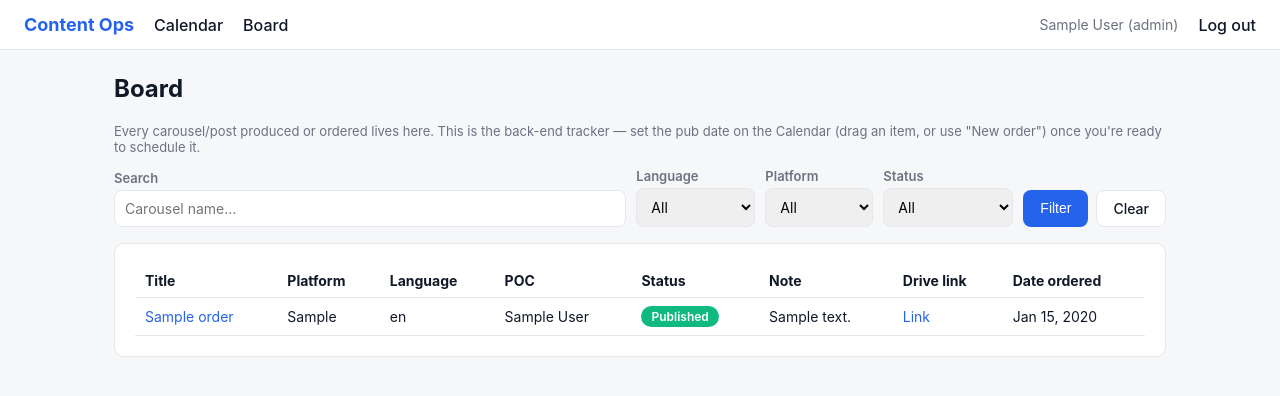
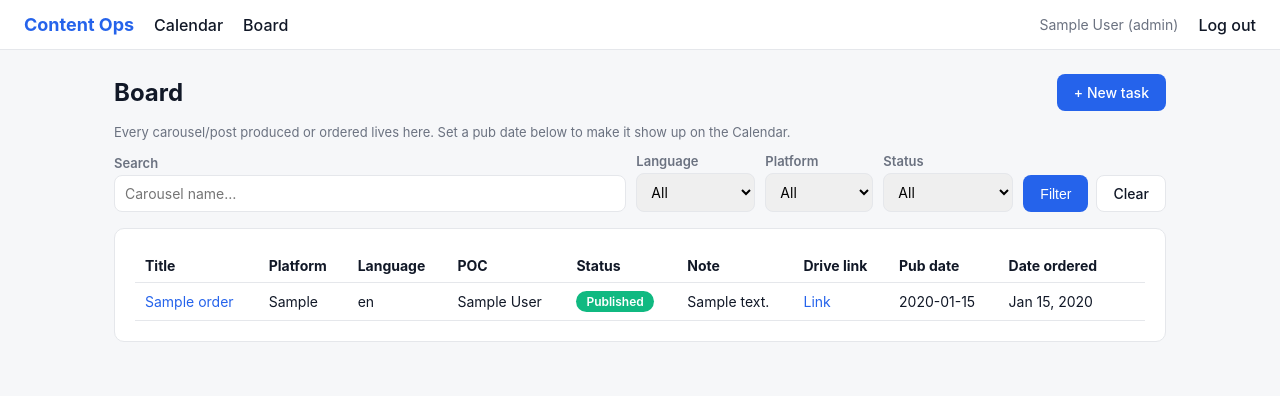
Before and after one commit to khoitran-tdd711/content-ops, a Flask app: page /board in a window 1280 px wide. Shown: the top 396 px of the page. Run offline with Flask 3, Linux system fonts and the light colour scheme; the visitor is signed in with stand-in values (Sample User, id 1); tables that the repository leaves empty hold one stand-in row (values such as "Sample post"); some libraries are stand-ins or nearby versions.

Commit message:
Update board.html

```diff
--- a/templates/board.html
+++ b/templates/board.html
@@ -1,10 +1,29 @@
 {% extends "base.html" %}
 {% block title %}Board{% endblock %}
 {% block content %}
-<h2 style="margin-top:0">Board</h2>
+<style>
+  .board-menu summary { cursor: pointer; list-style: none; font-size: 18px; line-height: 1; padding: 2px 8px; border-radius: 6px; }
+  .board-menu summary::-webkit-details-marker { display: none; }
+  .board-menu summary:hover { background: var(--bg); }
+  .board-menu[open] summary { background: var(--bg); }
+  .board-menu .menu-pop {
+    position: absolute; right: 0; margin-top: 4px; background: #fff;
+    border: 1px solid var(--border); border-radius: 8px; padding: 6px;
+    box-shadow: 0 4px 14px rgba(0,0,0,.12); z-index: 20; min-width: 130px;
+  }
+  .board-menu .menu-pop form { margin: 0 0 4px; }
+  .board-menu .menu-pop form:last-child { margin-bottom: 0; }
+  .board-menu .menu-pop button { width: 100%; text-align: left; }
+  td.actions-cell { position: relative; }
+</style>
+
+<div style="display:flex;justify-content:space-between;align-items:center">
+  <h2 style="margin:0">Board</h2>
+  <a class="btn" href="{{ url_for('order_import') }}">+ New task</a>
+</div>
 <p class="muted">
-  Every carousel/post produced or ordered lives here. This is the back-end tracker — set the
-  pub date on the Calendar (drag an item, or use "New order") once you're ready to schedule it.
+  Every carousel/post produced or ordered lives here. Set a pub date below to make it show up
+  on the Calendar.
 </p>
 
 <form method="get" style="display:flex;gap:10px;flex-wrap:wrap;align-items:end;margin-bottom:16px">
@@ -50,21 +69,33 @@
       <th>Status</th>
       <th>Note</th>
       <th>Drive link</th>
+      <th>Pub date</th>
       <th>Date ordered</th>
+      <th></th>
     </tr>
   </thead>
   <tbody>
     {% for o in orders %}
     <tr>
       <td><a href="{{ url_for('order_detail', order_id=o.id) }}">{{ o.title or '(untitled)' }}</a></td>
-      <td>{{ o.platform|title if o.platform else '—' }}</td>
+      <td>
+        {% if current_user.is_boss %}
+        <form method="post" action="{{ url_for('order_set_platform', order_id=o.id) }}" style="margin:0">
+          <select name="platform" onchange="this.form.submit()" style="width:110px;padding:3px 6px;font-size:12px;margin:0">
+            {% for p in platforms %}<option value="{{ p }}" {{ 'selected' if o.platform == p }}>{{ p|title }}</option>{% endfor %}
+          </select>
+        </form>
+        {% else %}
+          {{ o.platform|title if o.platform else '—' }}
+        {% endif %}
+      </td>
       <td>{{ o.language or '—' }}</td>
       <td>{{ o.producer.name if o.producer else '—' }}</td>
       <td>
-        <span class="badge" style="background:{{ o.status_color }}">{{ o.status_label }}</span>
         {% if current_user.is_boss %}
-        <form method="post" action="{{ url_for('order_set_status', order_id=o.id) }}" style="margin-top:4px">
-          <select name="status" onchange="this.form.submit()" style="width:150px;padding:3px 6px;font-size:12px;margin:0">
+        <form method="post" action="{{ url_for('order_set_status', order_id=o.id) }}" style="margin:0">
+          <select name="status" onchange="this.form.submit()"
+                  style="width:150px;padding:4px 8px;font-size:13px;font-weight:600;color:#fff;background:{{ o.status_color }};border:none;margin:0">
             {% if o.status not in board_statuses %}
               <option value="{{ o.status }}" selected>{{ o.status_label }} (current)</option>
             {% endif %}
@@ -73,6 +104,8 @@
             {% endfor %}
           </select>
         </form>
+        {% else %}
+          <span class="badge" style="background:{{ o.status_color }}">{{ o.status_label }}</span>
         {% endif %}
       </td>
       <td>{{ o.feedback_note or '' }}</td>
@@ -91,7 +124,35 @@
           {% if o.drive_link_list %}<a href="{{ o.drive_link_list[0] }}" target="_blank">Link</a>{% else %}—{% endif %}
         {% endif %}
       </td>
+      <td>
+        {% if current_user.is_boss %}
+        <form method="post" action="{{ url_for('order_set_date', order_id=o.id) }}"
+              style="display:flex;gap:4px;align-items:center;margin:0">
+          <input type="date" name="due_date" value="{{ o.due_date.isoformat() if o.due_date else '' }}"
+                 style="width:130px;padding:4px 6px;margin:0">
+          <button class="btn" type="submit" style="padding:4px 10px">Save</button>
+        </form>
+        {% else %}
+          {{ o.due_date if o.due_date else '—' }}
+        {% endif %}
+      </td>
       <td>{{ o.date_ordered.strftime('%b %d, %Y') if o.date_ordered else '—' }}</td>
+      <td class="actions-cell">
+        {% if current_user.is_boss %}
+        <details class="board-menu">
+          <summary>⋮</summary>
+          <div class="menu-pop">
+            <form method="post" action="{{ url_for('order_duplicate', order_id=o.id) }}">
+              <button class="btn secondary" type="submit">Duplicate</button>
+            </form>
+            <form method="post" action="{{ url_for('order_delete', order_id=o.id) }}"
+                  onsubmit="return confirm('Delete this task? This can\'t be undone.');">
+              <button class="btn danger" type="submit">Delete</button>
+            </form>
+          </div>
+        </details>
+        {% endif %}
+      </td>
     </tr>
     {% endfor %}
   </tbody>
```
